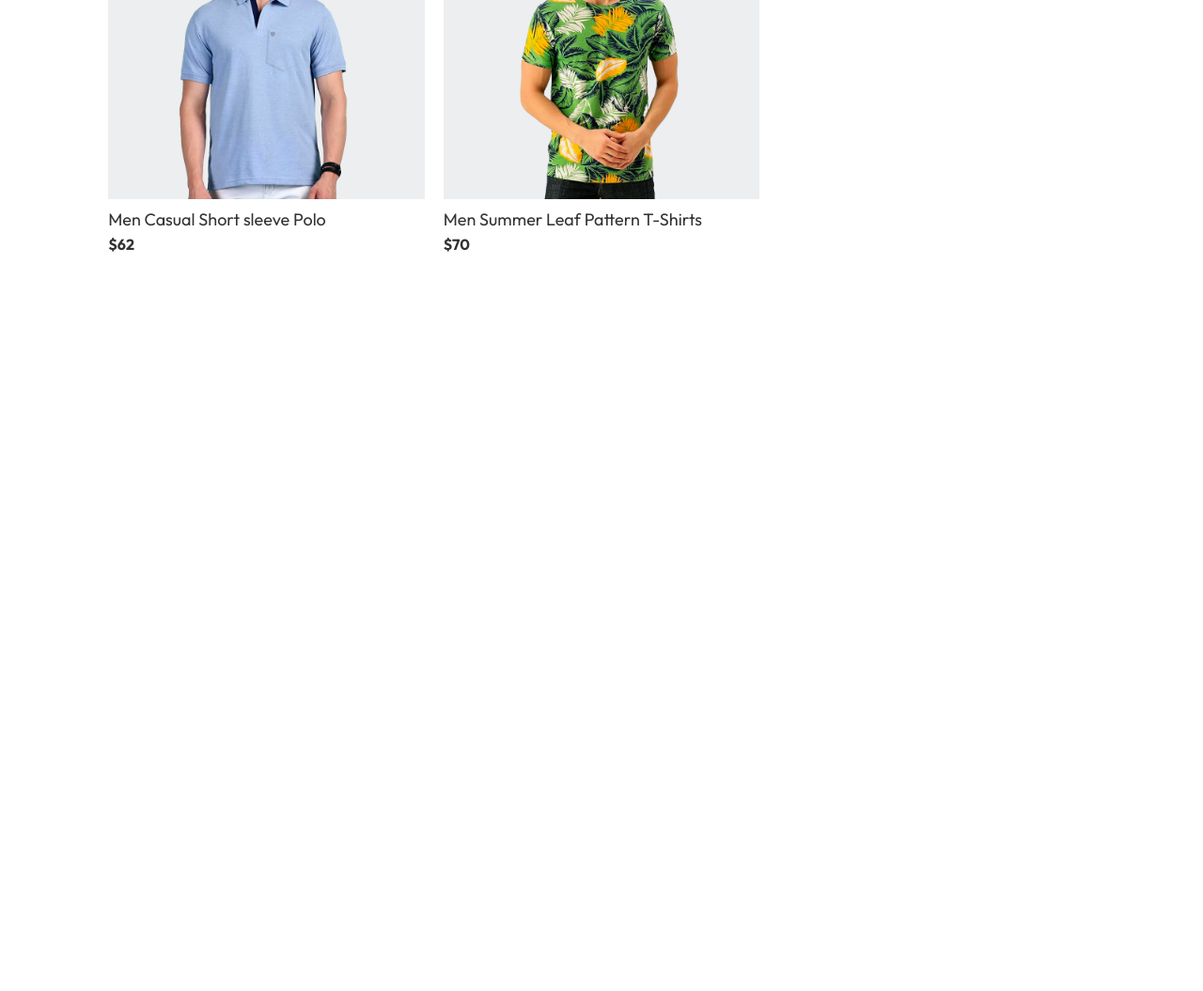
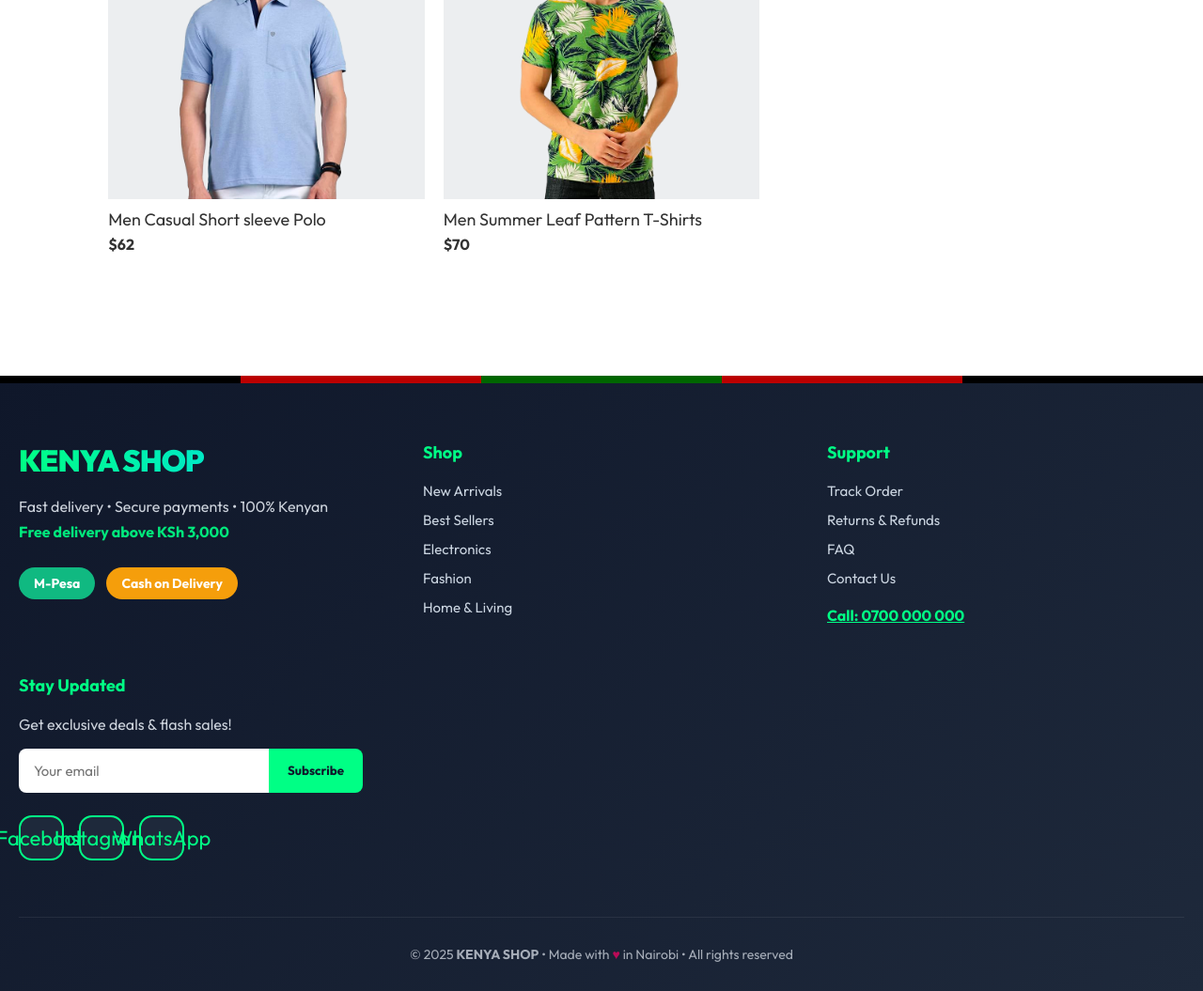
Before and after one commit to 0daysleft/shopping-cart, a plain HTML site: page index.html in a window 1280 px wide. Shown: the part 1113-2168 px from the top of the page at 94% size. Before the commit the page ends 1413 px from the top, so only its background shows below. Drawn offline with nearby package versions, Linux system fonts and the light colour scheme.

Commit message:
feat: added some more details in the footer

```diff
--- a/index.html
+++ b/index.html
@@ -23,9 +23,103 @@
         <div class="product-list"></div>
     </section>
 
-    <footer>
+  <footer style="
+    background: linear-gradient(135deg, #0f172a 0%, #1e293b 100%);
+    color: #e2e8f0;
+    padding: 70px 20px 30px;
+    margin-top: 100px;
+    position: relative;
+    overflow: hidden;
+    font-family: 'Segoe UI', Tahoma, Geneva, Verdana, sans-serif;
+  ">
+    <!-- Top Kenyan Stripe -->
+    <div style="
+      position: absolute;
+      top: 0; left: 0; right: 0;
+      height: 8px;
+      background: linear-gradient(90deg, #000000 20%, #bb0000 20%, #bb0000 40%, #006600 40%, #006600 60%, #bb0000 60%, #bb0000 80%, #000000 80%);
+    "></div>
 
-    </footer>
+    <div style="max-width: 1280px; margin: 0 auto; display: grid; grid-template-columns: repeat(auto-fit, minmax(280px, 1fr)); gap: 50px; position: relative; z-index: 2;">
+
+      <!-- Brand & Tagline -->
+      <div>
+        <h2 style="
+          font-size: 32px;
+          font-weight: 900;
+          margin: 0 0 12px;
+          background: linear-gradient(90deg, #00ff85, #00d4ff);
+          -webkit-background-clip: text;
+          -webkit-text-fill-color: transparent;
+          letter-spacing: -1px;
+        ">KENYA SHOP</h2>
+        <p style="font-size: 16px; line-height: 1.7; opacity: 0.9; margin: 16px 0 24px;">
+          Fast delivery • Secure payments • 100% Kenyan<br>
+          <strong style="color:#00ff85;">Free delivery above KSh 3,000</strong>
+        </p>
+        <div style="
+          display: flex; gap: 12px; margin-top: 20px;
+        ">
+          <div style="background:#10b981; color:white; padding:8px 16px; border-radius:50px; font-weight:700; font-size:14px;">M-Pesa</div>
+          <div style="background:#f59e0b; color:white; padding:8px 16px; border-radius:50px; font-weight:700; font-size:14px;">Cash on Delivery</div>
+        </div>
+      </div>
+
+      <!-- Quick Links -->
+      <div>
+        <h3 style="color:#00ff85; font-size:18px; margin-bottom:20px; font-weight:700;">Shop</h3>
+        <a href="#" style="display:block; color:#cbd5e1; text-decoration:none; margin:12px 0; font-size:15px; transition:all 0.3s;">New Arrivals</a>
+        <a href="#" style="display:block; color:#cbd5e1; text-decoration:none; margin:12px 0; font-size:15px; transition:all 0.3s;">Best Sellers</a>
+        <a href="#" style="display:block; color:#cbd5e1; text-decoration:none; margin:12px 0; font-size:15px; transition:all 0.3s;">Electronics</a>
+        <a href="#" style="display:block; color:#cbd5e1; text-decoration:none; margin:12px 0; font-size:15px; transition:all 0.3s;">Fashion</a>
+        <a href="#" style="display:block; color:#cbd5e1; text-decoration:none; margin:12px 0; font-size:15px; transition:all 0.3s;">Home & Living</a>
+      </div>
+
+      <!-- Customer Care -->
+      <div>
+        <h3 style="color:#00ff85; font-size:18px; margin-bottom:20px; font-weight:700;">Support</h3>
+        <a href="#" style="display:block; color:#cbd5e1; text-decoration:none; margin:12px 0; font-size:15px;">Track Order</a>
+        <a href="#" style="display:block; color:#cbd5e1; text-decoration:none; margin:12px 0; font-size:15px;">Returns & Refunds</a>
+        <a href="#" style="display:block; color:#cbd5e1; text-decoration:none; margin:12px 0; font-size:15px;">FAQ</a>
+        <a href="#" style="display:block; color:#cbd5e1; text-decoration:none; margin:12px 0; font-size:15px;">Contact Us</a>
+        <a href="tel:+254700000000" style="display:block; color:#00ff85; font-weight:700; margin:20px 0 0; font-size:16px;">
+          Call: 0700 000 000
+        </a>
+      </div>
+
+      <!-- Newsletter + Social -->
+      <div>
+        <h3 style="color:#00ff85; font-size:18px; margin-bottom:20px; font-weight:700;">Stay Updated</h3>
+        <p style="margin-bottom:16px; opacity:0.9;">Get exclusive deals & flash sales!</p>
+        <div style="display:flex; margin-bottom:24px;">
+          <input type="email" placeholder="Your email" style="
+            padding:14px 16px; border:none; border-radius:8px 0 0 8px; width:70%; font-size:15px;
+          ">
+          <button style="
+            padding:14px 20px; background:#00ff85; color:#0f172a; border:none; border-radius:0 8px 8px 0; font-weight:700; cursor:pointer;
+          ">Subscribe</button>
+        </div>
+        <div style="display:flex; gap:16px;">
+          <a href="#" style="width:48px; height:48px; background:#1e293b; border:2px solid #00ff85; border-radius:14px; display:flex; align-items:center; justify-content:center; font-size:22px; color:#00ff85; text-decoration:none;">Facebook</a>
+          <a href="#" style="width:48px; height:48px; background:#1e293b; border:2px solid #00ff85; border-radius:14px; display:flex; align-items:center; justify-content:center; font-size:22px; color:#00ff85; text-decoration:none;">Instagram</a>
+          <a href="#" style="width:48px; height:48px; background:#1e293b; border:2px solid #00ff85; border-radius:14px; display:flex; align-items:center; justify-content:center; font-size:22px; color:#00ff85; text-decoration:none;">WhatsApp</a>
+        </div>
+      </div>
+
+    </div>
+
+    <!-- Bottom Bar -->
+    <div style="
+      margin-top: 60px;
+      padding-top: 30px;
+      border-top: 1px solid rgba(255,255,255,0.1);
+      text-align: center;
+      font-size: 14px;
+      opacity: 0.7;
+    ">
+      © 2025 <strong>KENYA SHOP</strong> • Made with <span style="color:#ff0066;">♥</span> in Nairobi • All rights reserved
+    </div>
+  </footer>
 
 
     <script src="products.js" ></script>
```
